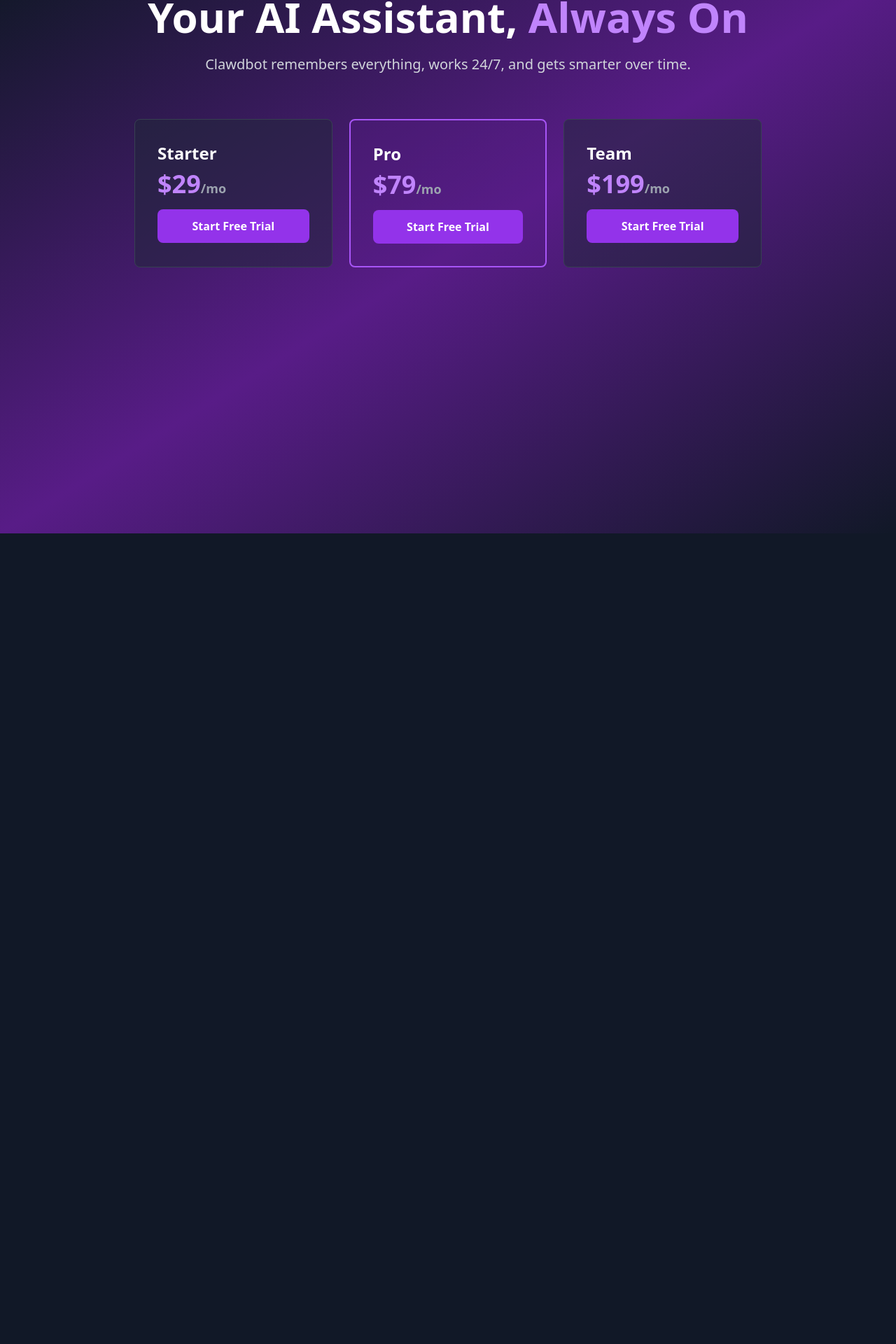
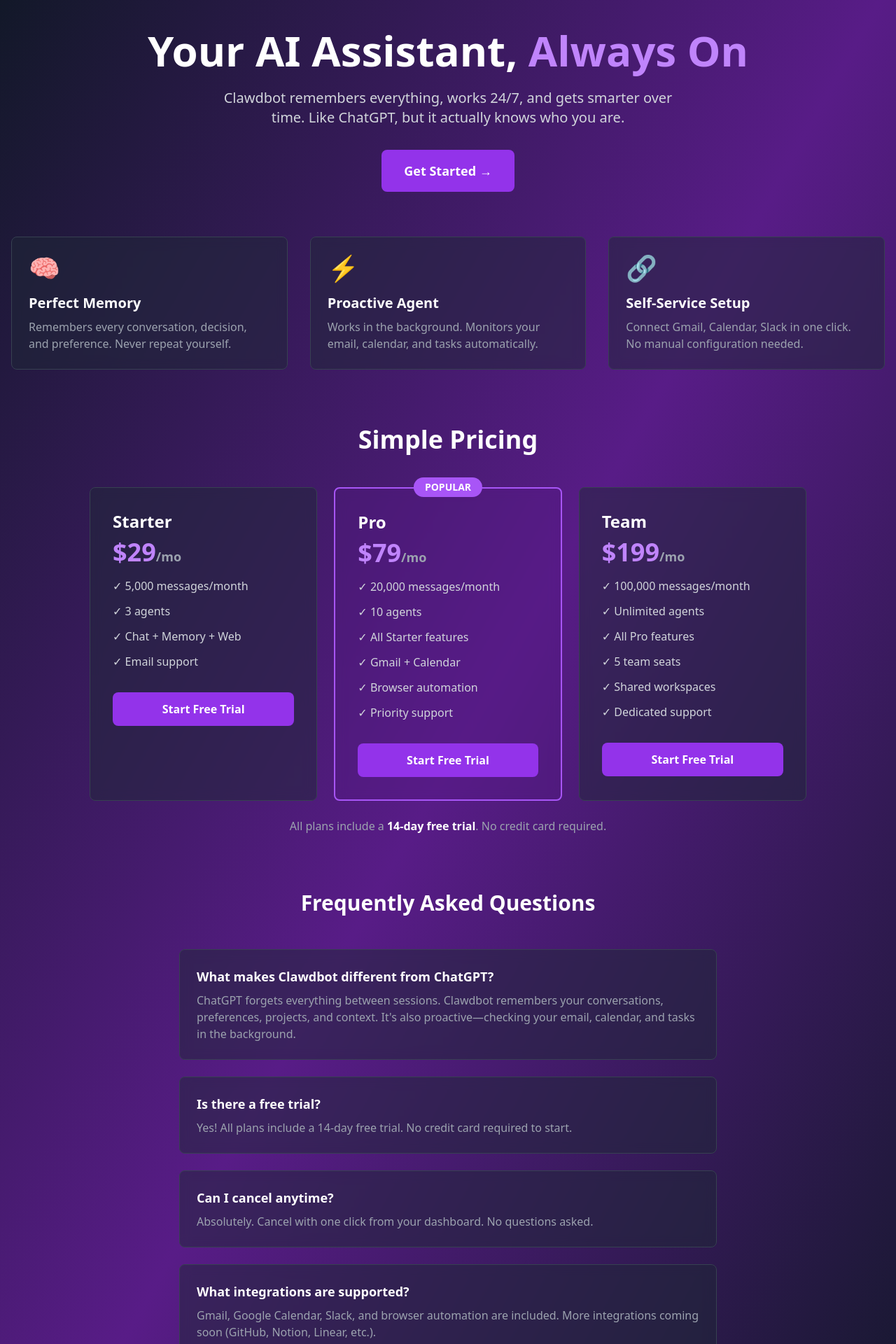
Before and after one commit to JunctionAI/clawdbot-dashboard, a Next.js app: page / in a window 1280 px wide. Shown: the part 38-1958 px from the top of the page at 70% size. Before the commit the page ends 800 px from the top, so only its background shows below. Built offline with nearby package versions, Linux system fonts and the light colour scheme.

Commit message:
Expand landing page: full features, FAQ, footer, trial notice

```diff
--- a/app/page.tsx
+++ b/app/page.tsx
@@ -2,53 +2,190 @@
 
 export default function Home() {
   return (
-    <main className="min-h-screen bg-gradient-to-br from-gray-900 via-purple-900 to-gray-900 p-8">
-      <div className="container mx-auto max-w-4xl">
+    <main className="min-h-screen bg-gradient-to-br from-gray-900 via-purple-900 to-gray-900">
+      {/* Hero Section */}
+      <div className="container mx-auto px-4 py-20">
         <div className="text-center mb-16">
           <h1 className="text-6xl font-bold text-white mb-6">
             Your AI Assistant,
             <span className="text-purple-400"> Always On</span>
           </h1>
-          <p className="text-xl text-gray-300 mb-8">
+          <p className="text-xl text-gray-300 max-w-2xl mx-auto mb-8">
             Clawdbot remembers everything, works 24/7, and gets smarter over time.
+            Like ChatGPT, but it actually knows who you are.
+          </p>
+          <a
+            href="#pricing"
+            className="bg-purple-600 hover:bg-purple-700 text-white px-8 py-4 rounded-lg text-lg font-semibold inline-block transition"
+          >
+            Get Started →
+          </a>
+        </div>
+
+        {/* Features */}
+        <div className="grid md:grid-cols-3 gap-8 mb-20">
+          <div className="bg-gray-800/50 backdrop-blur p-6 rounded-lg border border-gray-700">
+            <div className="text-4xl mb-4">🧠</div>
+            <h3 className="text-xl font-semibold text-white mb-2">Perfect Memory</h3>
+            <p className="text-gray-400">
+              Remembers every conversation, decision, and preference. Never repeat yourself.
             </p>
           </div>
 
+          <div className="bg-gray-800/50 backdrop-blur p-6 rounded-lg border border-gray-700">
+            <div className="text-4xl mb-4">⚡</div>
+            <h3 className="text-xl font-semibold text-white mb-2">Proactive Agent</h3>
+            <p className="text-gray-400">
+              Works in the background. Monitors your email, calendar, and tasks automatically.
+            </p>
+          </div>
+
+          <div className="bg-gray-800/50 backdrop-blur p-6 rounded-lg border border-gray-700">
+            <div className="text-4xl mb-4">🔗</div>
+            <h3 className="text-xl font-semibold text-white mb-2">Self-Service Setup</h3>
+            <p className="text-gray-400">
+              Connect Gmail, Calendar, Slack in one click. No manual configuration needed.
+            </p>
+          </div>
+        </div>
+
+        {/* Pricing */}
+        <div id="pricing" className="max-w-5xl mx-auto mb-20">
+          <h2 className="text-4xl font-bold text-white text-center mb-12">Simple Pricing</h2>
+
           <div className="grid md:grid-cols-3 gap-6">
-          <div className="bg-gray-800/50 p-8 rounded-lg border border-gray-700">
+            {/* Starter */}
+            <div className="bg-gray-800/50 backdrop-blur p-8 rounded-lg border border-gray-700">
               <h3 className="text-2xl font-bold text-white mb-2">Starter</h3>
-            <div className="text-4xl font-bold text-purple-400 mb-4">$29<span className="text-lg text-gray-400">/mo</span></div>
+              <div className="text-4xl font-bold text-purple-400 mb-4">
+                $29<span className="text-lg text-gray-400">/mo</span>
+              </div>
+              <ul className="space-y-3 mb-8 text-gray-300">
+                <li>✓ 5,000 messages/month</li>
+                <li>✓ 3 agents</li>
+                <li>✓ Chat + Memory + Web</li>
+                <li>✓ Email support</li>
+              </ul>
               <a
                 href="/api/checkout?price=price_1SwtCbBfSldKMuDjM3p0kyG4"
-              className="block w-full bg-purple-600 hover:bg-purple-700 text-white py-3 rounded-lg font-semibold text-center"
+                className="block w-full bg-purple-600 hover:bg-purple-700 text-white py-3 rounded-lg font-semibold text-center transition"
               >
                 Start Free Trial
               </a>
             </div>
 
-          <div className="bg-purple-900/30 p-8 rounded-lg border-2 border-purple-500">
+            {/* Pro */}
+            <div className="bg-purple-900/30 backdrop-blur p-8 rounded-lg border-2 border-purple-500 relative">
+              <div className="absolute -top-4 left-1/2 transform -translate-x-1/2 bg-purple-500 text-white px-4 py-1 rounded-full text-sm font-semibold">
+                POPULAR
+              </div>
               <h3 className="text-2xl font-bold text-white mb-2">Pro</h3>
-            <div className="text-4xl font-bold text-purple-400 mb-4">$79<span className="text-lg text-gray-400">/mo</span></div>
+              <div className="text-4xl font-bold text-purple-400 mb-4">
+                $79<span className="text-lg text-gray-400">/mo</span>
+              </div>
+              <ul className="space-y-3 mb-8 text-gray-300">
+                <li>✓ 20,000 messages/month</li>
+                <li>✓ 10 agents</li>
+                <li>✓ All Starter features</li>
+                <li>✓ Gmail + Calendar</li>
+                <li>✓ Browser automation</li>
+                <li>✓ Priority support</li>
+              </ul>
               <a
                 href="/api/checkout?price=price_1SwtCbBfSldKMuDjDmRHqErh"
-              className="block w-full bg-purple-600 hover:bg-purple-700 text-white py-3 rounded-lg font-semibold text-center"
+                className="block w-full bg-purple-600 hover:bg-purple-700 text-white py-3 rounded-lg font-semibold text-center transition"
               >
                 Start Free Trial
               </a>
             </div>
 
-          <div className="bg-gray-800/50 p-8 rounded-lg border border-gray-700">
+            {/* Team */}
+            <div className="bg-gray-800/50 backdrop-blur p-8 rounded-lg border border-gray-700">
               <h3 className="text-2xl font-bold text-white mb-2">Team</h3>
-            <div className="text-4xl font-bold text-purple-400 mb-4">$199<span className="text-lg text-gray-400">/mo</span></div>
+              <div className="text-4xl font-bold text-purple-400 mb-4">
+                $199<span className="text-lg text-gray-400">/mo</span>
+              </div>
+              <ul className="space-y-3 mb-8 text-gray-300">
+                <li>✓ 100,000 messages/month</li>
+                <li>✓ Unlimited agents</li>
+                <li>✓ All Pro features</li>
+                <li>✓ 5 team seats</li>
+                <li>✓ Shared workspaces</li>
+                <li>✓ Dedicated support</li>
+              </ul>
               <a
                 href="/api/checkout?price=price_1SwtCcBfSldKMuDjEKBqQ6lH"
-              className="block w-full bg-purple-600 hover:bg-purple-700 text-white py-3 rounded-lg font-semibold text-center"
+                className="block w-full bg-purple-600 hover:bg-purple-700 text-white py-3 rounded-lg font-semibold text-center transition"
               >
                 Start Free Trial
               </a>
             </div>
           </div>
+
+          <p className="text-center text-gray-400 mt-6">
+            All plans include a <strong className="text-white">14-day free trial</strong>. No credit card required.
+          </p>
         </div>
+
+        {/* FAQ */}
+        <div className="max-w-3xl mx-auto">
+          <h2 className="text-3xl font-bold text-white text-center mb-12">Frequently Asked Questions</h2>
+
+          <div className="space-y-6">
+            <div className="bg-gray-800/50 backdrop-blur p-6 rounded-lg border border-gray-700">
+              <h3 className="text-lg font-semibold text-white mb-2">
+                What makes Clawdbot different from ChatGPT?
+              </h3>
+              <p className="text-gray-400">
+                ChatGPT forgets everything between sessions. Clawdbot remembers your conversations,
+                preferences, projects, and context. It's also proactive—checking your email, calendar,
+                and tasks in the background.
+              </p>
+            </div>
+
+            <div className="bg-gray-800/50 backdrop-blur p-6 rounded-lg border border-gray-700">
+              <h3 className="text-lg font-semibold text-white mb-2">
+                Is there a free trial?
+              </h3>
+              <p className="text-gray-400">
+                Yes! All plans include a 14-day free trial. No credit card required to start.
+              </p>
+            </div>
+
+            <div className="bg-gray-800/50 backdrop-blur p-6 rounded-lg border border-gray-700">
+              <h3 className="text-lg font-semibold text-white mb-2">
+                Can I cancel anytime?
+              </h3>
+              <p className="text-gray-400">
+                Absolutely. Cancel with one click from your dashboard. No questions asked.
+              </p>
+            </div>
+
+            <div className="bg-gray-800/50 backdrop-blur p-6 rounded-lg border border-gray-700">
+              <h3 className="text-lg font-semibold text-white mb-2">
+                What integrations are supported?
+              </h3>
+              <p className="text-gray-400">
+                Gmail, Google Calendar, Slack, and browser automation are included. More integrations
+                coming soon (GitHub, Notion, Linear, etc.).
+              </p>
+            </div>
+          </div>
+        </div>
+      </div>
+
+      {/* Footer */}
+      <footer className="border-t border-gray-800 mt-20 py-8">
+        <div className="container mx-auto px-4 text-center text-gray-500">
+          <p>© 2026 Clawdbot SaaS. Built for productivity.</p>
+          <div className="mt-4 space-x-6">
+            <a href="mailto:support@setupclaw.com" className="hover:text-gray-300">Support</a>
+            <a href="https://docs.setupclaw.com" className="hover:text-gray-300">Docs</a>
+            <a href="#" className="hover:text-gray-300">Privacy</a>
+            <a href="#" className="hover:text-gray-300">Terms</a>
+          </div>
+        </div>
+      </footer>
     </main>
   );
 }
```
Lines whose indentation alone changed are shown as unchanged.
